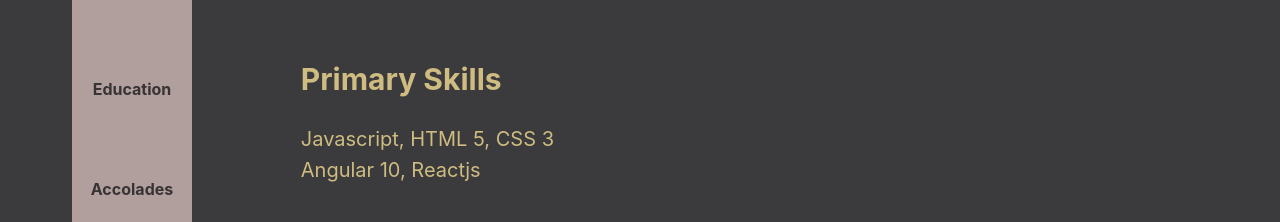
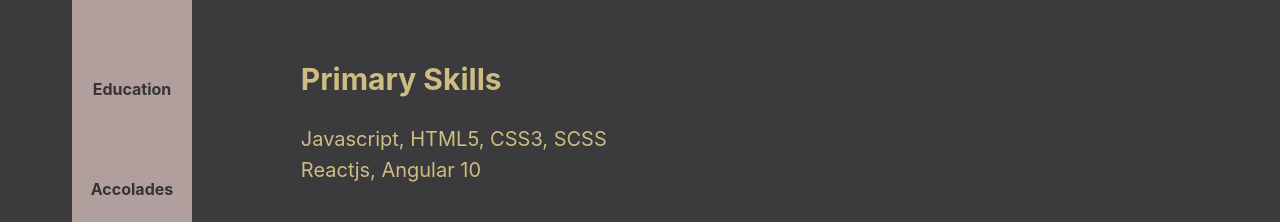
Before and after one commit to mehtarishabh/onerishabh, a React (Create React App) app: page / in a window 1280 px wide. Shown: the part 961-1183 px from the top of the page. Built offline with nearby package versions, Linux system fonts and the light colour scheme.

Commit message:
small fixes

```diff
--- a/src/pages/Home/Home.js
+++ b/src/pages/Home/Home.js
@@ -43,8 +43,8 @@
           <h1 className='Home_heading'>Skills</h1>
           <div className='Home_details'>
             <div className='Home_subheading'>Primary Skills</div>
-            <div className='Home_text'>Javascript, HTML 5, CSS 3</div>
-            <div className='Home_text'>Angular 10, Reactjs</div>
+            <div className='Home_text'>Javascript, HTML5, CSS3, SCSS</div>
+            <div className='Home_text'>Reactjs, Angular 10</div>
             <div className='Home_subheading'>Secondary Skills</div>
             <div className='Home_text'>AWS cloud services, Nodejs</div>
             <div className='Home_text'>BigQuery, MongoDb, MySql </div>
```
